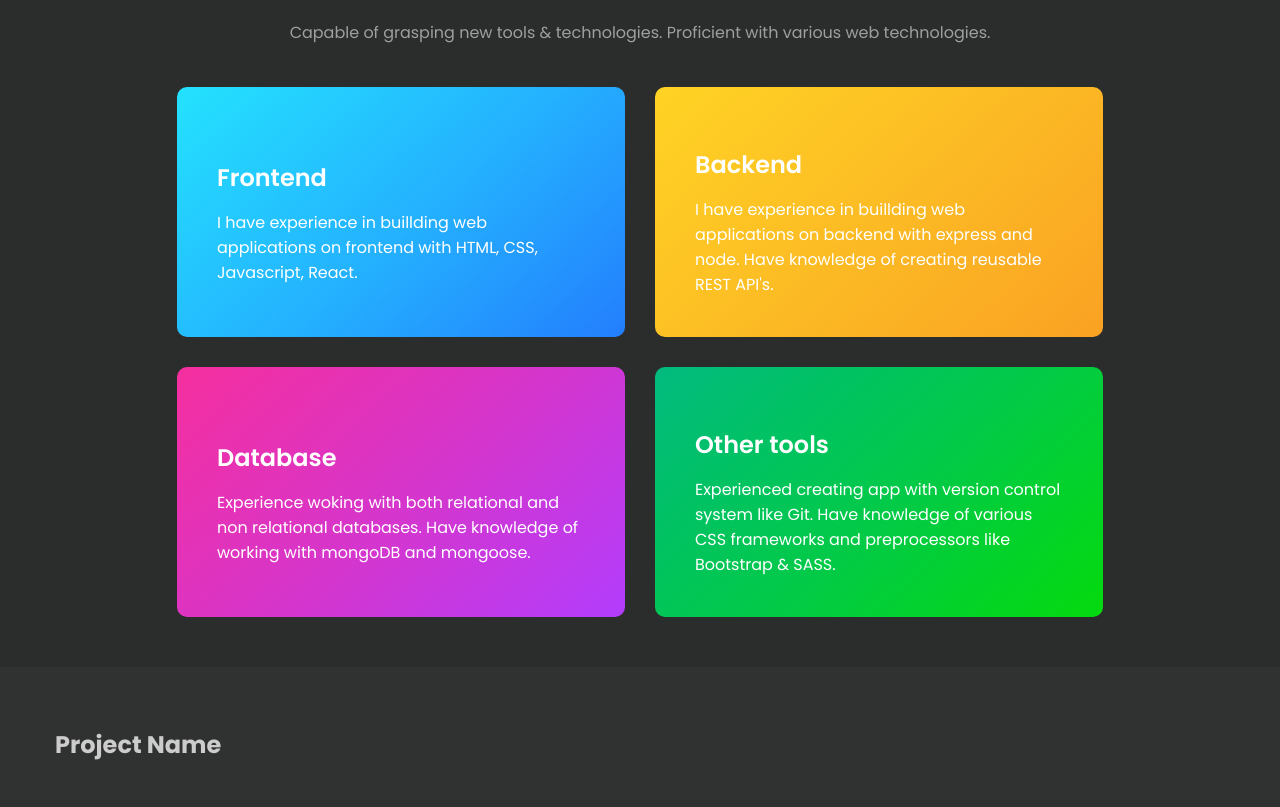
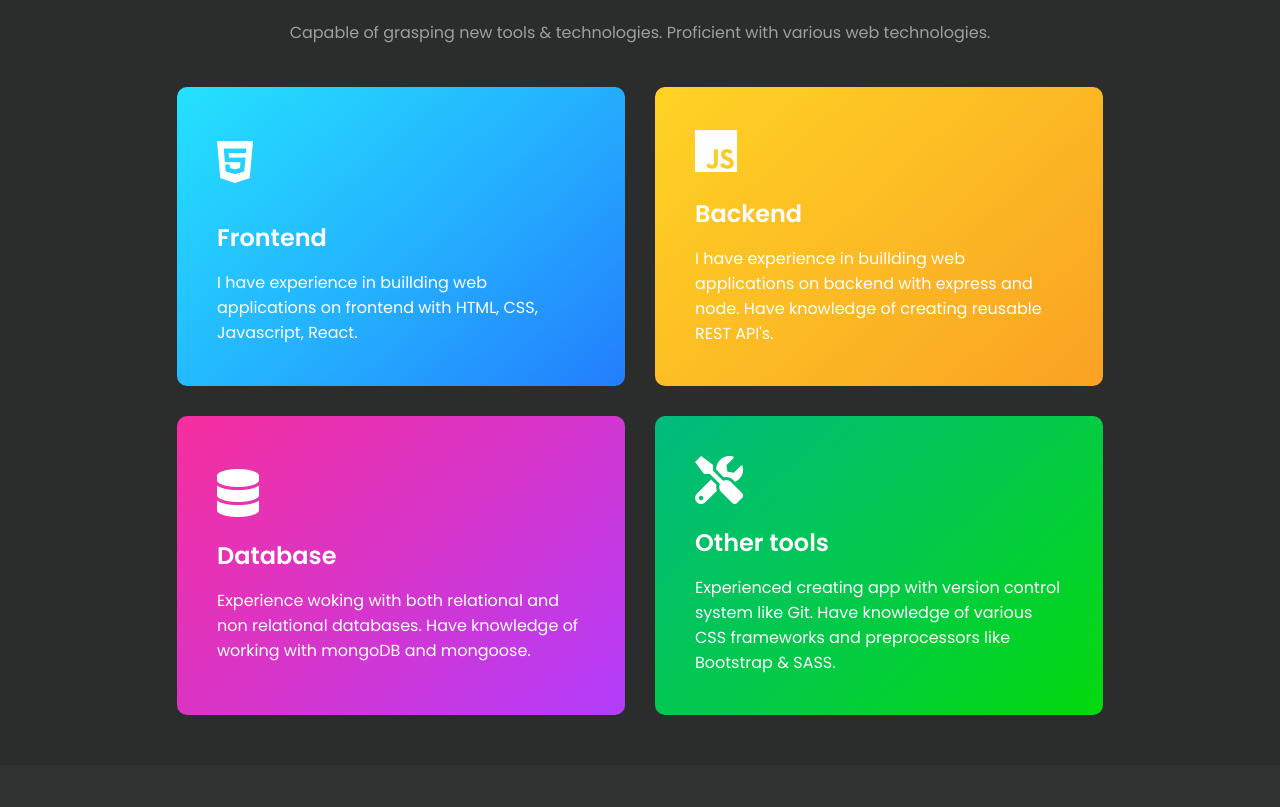
Before and after one commit to tanuj-choudhary/tanuj-choudhary.github.io, a website: page index.html in a window 1280 px wide. Shown: the part 1380-2187 px from the top of the page. Drawn offline with Linux system fonts and the light colour scheme.

Commit message:
Added skills icons

```diff
--- a/index.html
+++ b/index.html
@@ -118,6 +118,7 @@
           <div class="section__skills_boxes__row">
             <div class="section__skills__box" id="box-1">
               <div class="section__skills__box__content">
+                <i class="fab fa-html5 section__skills__box__icon"></i>
               <i  class="section__skills__box__icon"></i>
               <h2 class="section__skills__box__h2">Frontend</h2>
               <p class="section__skills__box__p">
@@ -128,7 +129,7 @@
 
             <div class="section__skills__box" id="box-2">
               <div class="section__skills__box__content">
-              <i  class="section__skills__box__icon"></i>
+              <i  class="fab fa-js  section__skills__box__icon"></i>
               <h2 class="section__skills__box__h2">Backend</h2>
               <p class="section__skills__box__p">
                 I have experience in buillding web applications on backend with express and node. Have knowledge of creating reusable REST API's.
@@ -140,7 +141,7 @@
           <div class="section__skills_boxes__row">
             <div class="section__skills__box" id="box-3">
               <div class="section__skills__box__content">
-              <i  class="section__skills__box__icon"></i>
+              <i  class="fas fa-database section__skills__box__icon"></i>
               <h2 class="section__skills__box__h2">Database</h2>
               <p class="section__skills__box__p">
                 Experience woking with both relational and non relational databases. Have knowledge of working with mongoDB and mongoose.
@@ -149,7 +150,7 @@
             </div>
             <div class="section__skills__box" id="box-4">
               <div class="section__skills__box__content">
-              <i  class="section__skills__box__icon"></i>
+              <i  class="fas fa-tools section__skills__box__icon"></i>
               <h2 class="section__skills__box__h2">Other tools</h2>
               <p class="section__skills__box__p">
                 Experienced creating app with version control system like Git. Have knowledge of various CSS frameworks and preprocessors like Bootstrap & SASS.
--- a/src/css/styles.css
+++ b/src/css/styles.css
@@ -416,6 +416,11 @@ p {
   padding: 40px;
 }
 
+.section__skills__box__icon {
+  color: white;
+  font-size: 3rem;
+}
+
 .section__skills__box__h2,
 .section__skills__box__p {
   color: var(--white);
```
